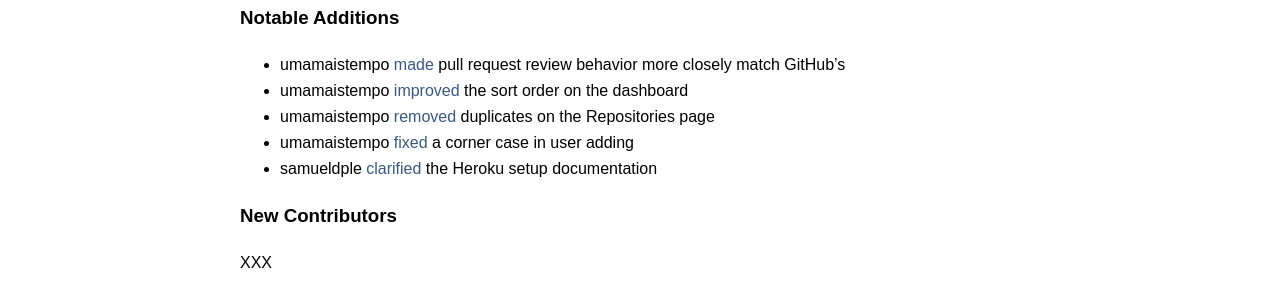
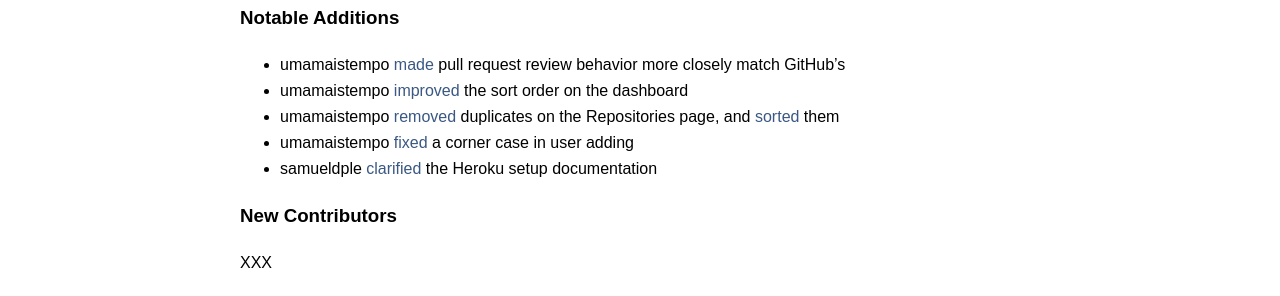
Before and after one commit to bors-ng/bors-ng.github.io, a Jekyll site: the page built from _posts/2019-07-01-tmib-30.md, in a window 1280 px wide. Shown: the part 337-633 px from the top of the page. Built offline with Jekyll 4.4.1, drawn with Linux system fonts in a browser that asks for light colours.

Commit message:
Add bors-ng/bors-ng#664

```diff
--- a/_posts/2019-07-01-tmib-30.md
+++ b/_posts/2019-07-01-tmib-30.md
@@ -21,7 +21,7 @@ If you find a mistake, pull requests or issue reports are appreciated!
 
 * umamaistempo [made](https://github.com/bors-ng/bors-ng/pull/656) pull request review behavior more closely match GitHub's
 * umamaistempo [improved](https://github.com/bors-ng/bors-ng/pull/658) the sort order on the dashboard
-* umamaistempo [removed](https://github.com/bors-ng/bors-ng/pull/659) duplicates on the Repositories page
+* umamaistempo [removed](https://github.com/bors-ng/bors-ng/pull/659) duplicates on the Repositories page, and [sorted](https://github.com/bors-ng/bors-ng/pull/664) them
 * umamaistempo [fixed](https://github.com/bors-ng/bors-ng/pull/660) a corner case in user adding
 * samueldple [clarified](https://github.com/bors-ng/bors-ng/pull/662) the Heroku setup documentation
 
```
